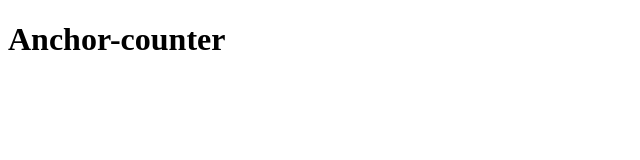
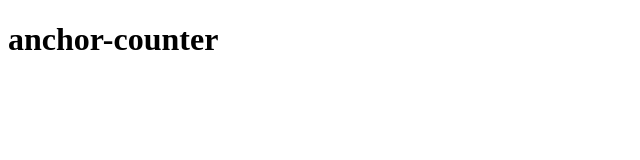
Before and after one commit to keithnoguchi/bpr, a SvelteKit app in the folder anchor-counter/app/: page / in a window 1280 px wide. Shown: the top 160 px of the page, without its empty margins (0-640 px from the left). Built offline with nearby package versions, Linux system fonts and the light colour scheme.

Commit message:
anchor-counter: Setting up the +layout.svelte

```diff
--- a/anchor-counter/app/package.json
+++ b/anchor-counter/app/package.json
@@ -21,6 +21,7 @@
 		"@solana/web3.js": "^1.73.0",
 		"@svelte-on-solana/wallet-adapter-anchor": "^1.0.16-alpha.0",
 		"@svelte-on-solana/wallet-adapter-core": "^1.0.11-alpha.0",
-		"@svelte-on-solana/wallet-adapter-ui": "^1.0.21-alpha.0"
+		"@svelte-on-solana/wallet-adapter-ui": "^1.0.21-alpha.0",
+		"buffer": "^6.0.3"
 	}
 }
--- /dev/null
+++ b/anchor-counter/app/src/routes/+layout.svelte
@@ -0,0 +1,10 @@
+<script>
+	import { onMount } from 'svelte';
+
+	const network = 'http://127.0.0.1:8899';
+
+	onMount(async () => {
+		console.log(`${network}`);
+	});
+</script>
+<slot />
--- a/anchor-counter/app/src/routes/+page.svelte
+++ b/anchor-counter/app/src/routes/+page.svelte
@@ -1,5 +1 @@
-<div class="wrapper-app">
-	<div class="title">
-		<h1>Anchor-counter</h1>
-	</div>
-</div>
+<h1>anchor-counter</h1>
```
